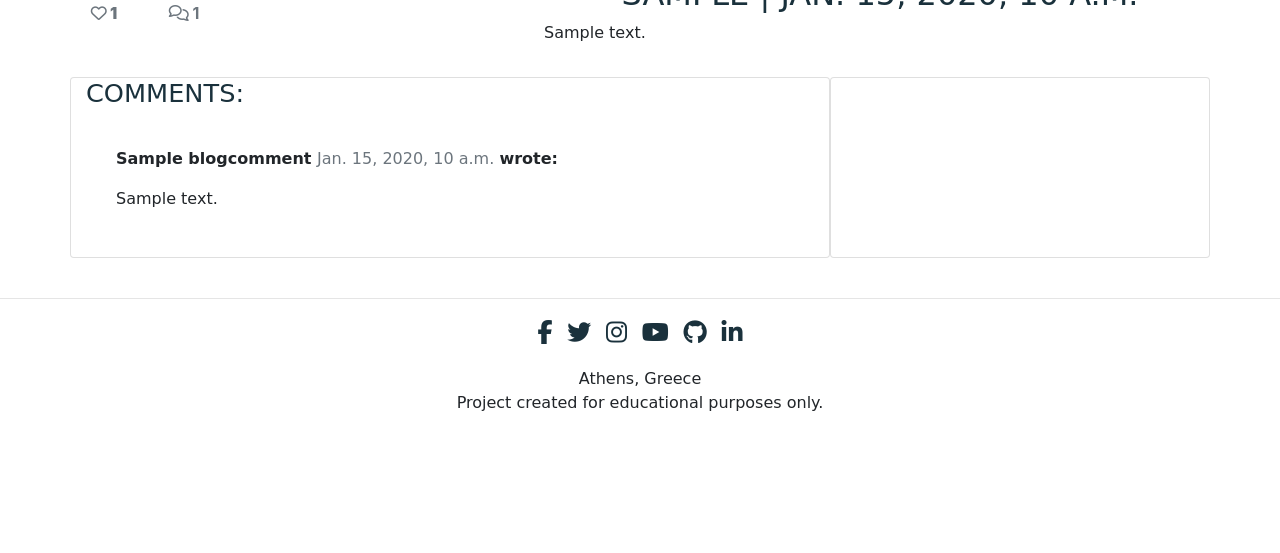
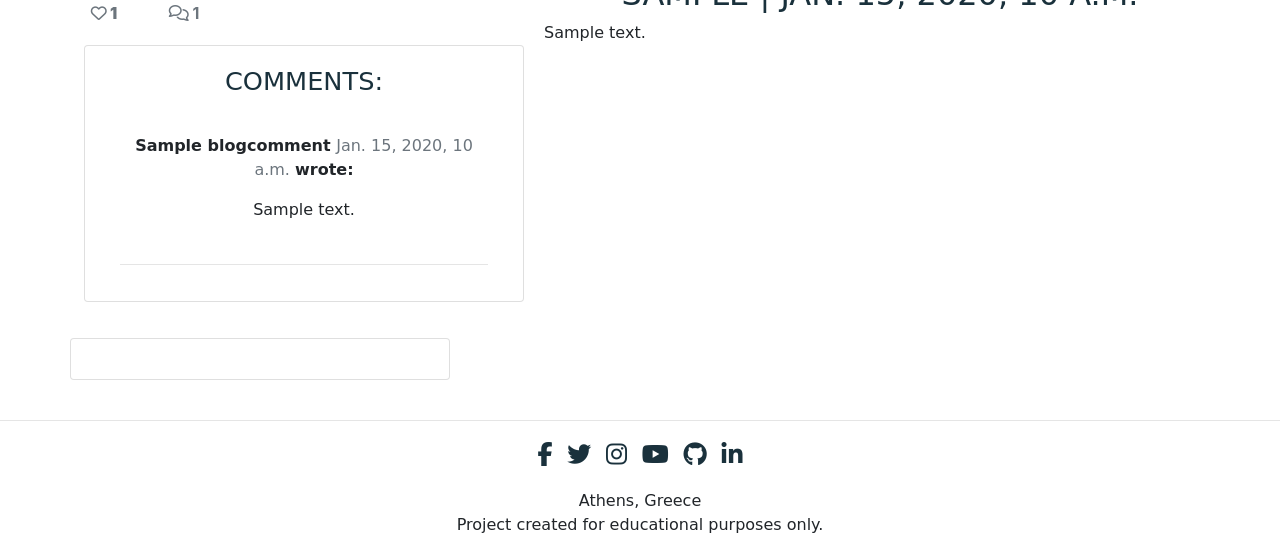
Before and after one commit to CluelessBiker/project4-print-statements, a Django app: a page that uses templates/blog-post.html in a window 1280 px wide. Shown: the part 381-934 px from the top of the page. Before the commit the page ends 792 px from the top, so only its background shows below. Run offline with Django 3.2, Linux system fonts and the light colour scheme; tables that the repository leaves empty hold one stand-in row (values such as "Sample post"); some libraries are stand-ins or nearby versions; some web fonts are replaced.

Commit message:
Post comments set in correct place.

```diff
--- a/static/css/style.css
+++ b/static/css/style.css
@@ -159,6 +159,14 @@
     color: #2B1633;
 }
 
+.single-post-comments {
+    margin: 20px auto;
+}
+
+.single-post-comments h3 {
+    margin-top: 20px;
+}
+
 
 /* @media screen and (min-width:1600px){}
 
--- a/templates/blog-post.html
+++ b/templates/blog-post.html
@@ -18,8 +18,9 @@
         <img src=" {{ post.featured_image.url }}" alt="{{ post.title }}">
         {% endif %}
 
-        <!-- POST LIKES & COMMENTS -->
+
         <div class="row">
+            <!-- POST LIKES -->
             <div class="col-2 likes-comments">
                 <strong>
                     {% if user.is_authenticated %}
@@ -38,13 +39,35 @@
                     <strong class="text-secondary"><i class="far fa-heart"></i> {{ post.number_of_likes }} </strong>
                     {% endif %}
                 </strong>
+            </div>
 
-
-            </div>
+            <!-- # OF POST COMMENTS -->
             <div class="col-2 likes-comments">
                 {% with comments.count as total_comments %}
                 <strong class="text-secondary"><i class="far fa-comments"></i> {{ total_comments }}</strong>
                 {% endwith %}
+            </div>
+        </div>
+
+        <div class="row">
+            <!-- POST COMMENTS -->
+            <!-- card taken from django walkthrough -->
+            <div class="card col-md-11 single-post-comments">
+                <h3>Comments:</h3>
+                <div class="card-body">
+                    {% for comment in comments %}
+                    <div class="comments" style="padding: 10px;">
+                        <p class="font-weight-bold">
+                            {{ comment.name }}
+                            <span class=" text-muted font-weight-normal">
+                                {{ comment.created_on }}
+                            </span> wrote:
+                        </p>
+                        {{ comment.body | linebreaks }}
+                    </div>
+                    <hr>
+                    {% endfor %}
+                </div>
             </div>
         </div>
     </div>
@@ -66,22 +89,7 @@
     Will replace with my own formatting later. -->
 <div class="container">
     <div class="row">
-        <div class="col-md-8 card mb-4  mt-3 ">
-            <h3>Comments:</h3>
-            <div class="card-body">
-                {% for comment in comments %}
-                <div class="comments" style="padding: 10px;">
-                    <p class="font-weight-bold">
-                        {{ comment.name }}
-                        <span class=" text-muted font-weight-normal">
-                            {{ comment.created_on }}
-                        </span> wrote:
-                    </p>
-                    {{ comment.body | linebreaks }}
-                </div>
-                {% endfor %}
-            </div>
-        </div>
+
 
         <!-- Add comment form -->
         <div class="col-md-4 card mb-4 mt-3 ">
```
